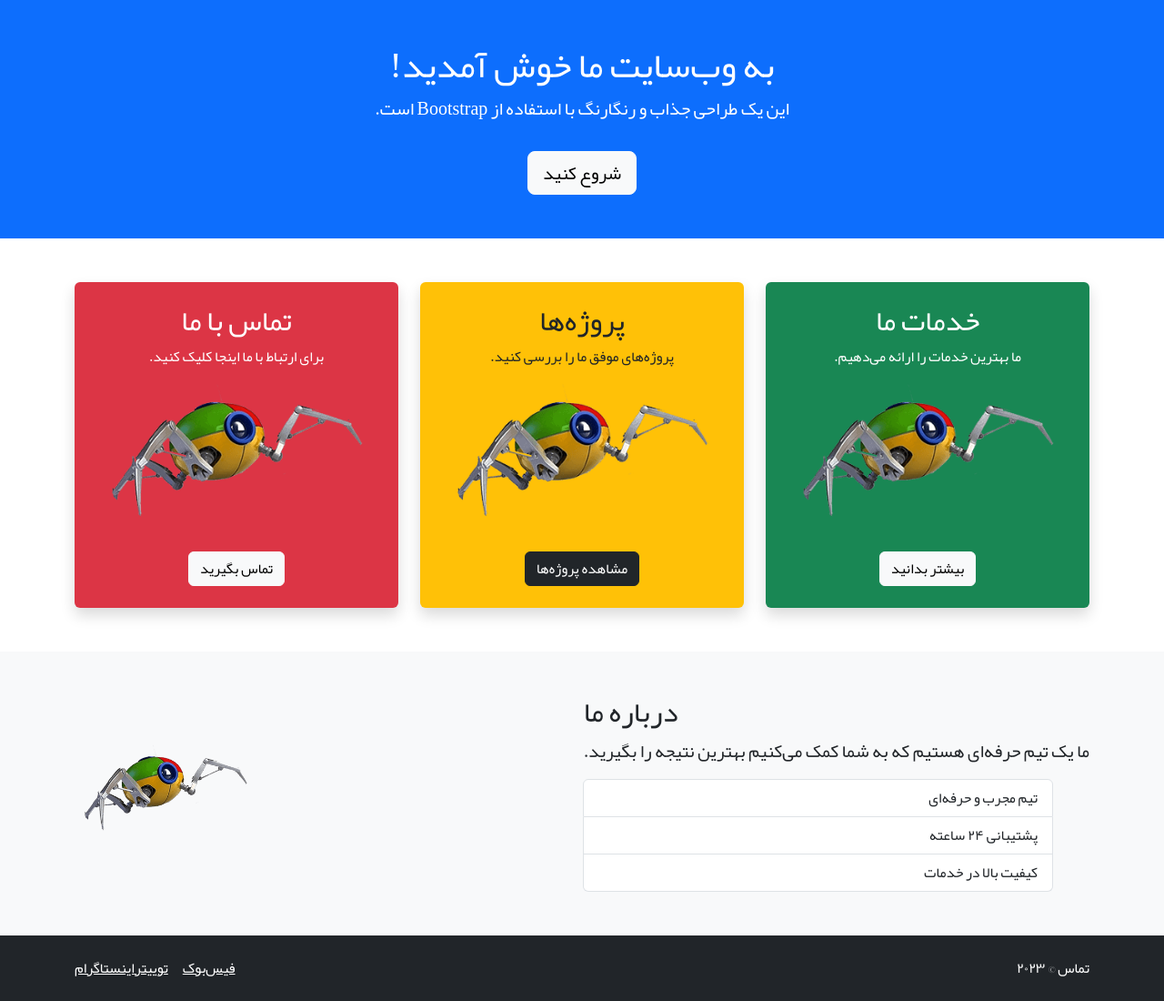
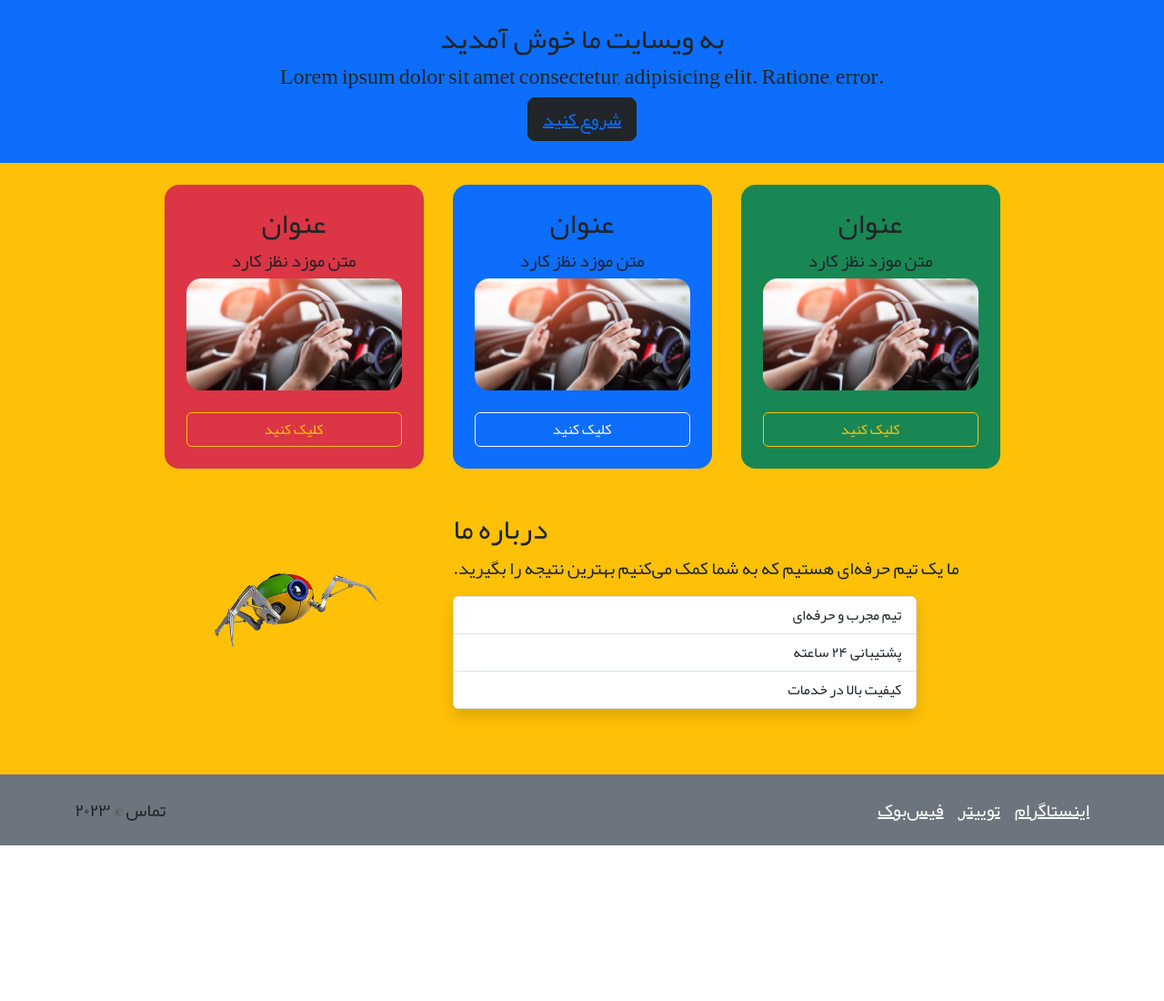
Before and after one commit to AbbasBSK/Web2Project, a plain HTML site: page index.html in a window 1280 px wide. Shown: the whole page at 91% size. After the commit the page ends 929 px from the top, so only its background shows below. Drawn offline with nearby package versions, Linux system fonts and the light colour scheme.

Commit message:
after design the web by my bootstrap clas for session 3 web3 by container and list

```diff
--- a/assets/css/style.css
+++ b/assets/css/style.css
@@ -9,4 +9,6 @@
 
 *{
   font-family: YEKAN;
+  margin: 0 ;
+  padding: 0;
 }
--- a/index.html
+++ b/index.html
@@ -1,84 +1,95 @@
 <!DOCTYPE html>
-<html lang="fa" dir="rtl">
+<html lang="en">
   <head>
-    <meta charset="UTF-8">
-    <meta name="viewport" content="width=device-width, initial-scale=1.0">
-    <title>طراحی جذاب با Bootstrap</title>
-    <!-- لینک به فایل CSS بوت استرپ -->
-    <link href="https://cdn.jsdelivr.net/npm/bootstrap@5.3.0/dist/css/bootstrap.min.css" rel="stylesheet">
-    <link rel="stylesheet" href="/assets/css/style.css">
+    <meta charset="UTF-8" />
+    <meta name="viewport" content="width=device-width, initial-scale=1.0" />
+    <link rel="stylesheet" href="/assets/css/bootstrap/css/bootstrap.min.css" />
+    <link rel="stylesheet" href="/assets/css/style.css" />
+    <title>Document</title>
   </head>
-<body dir="rtl">
-
-    <!-- هدر -->
-    <header class="bg-primary text-white py-5">
-        <div class="container">
-            <div class="d-flex flex-column align-items-center text-center">
-                <h1 class="display-6">به وب‌سایت ما خوش آمدید!</h1>
-                <p class="lead">این یک طراحی جذاب و رنگارنگ با استفاده از Bootstrap است.</p>
-                <a href="#main-content" class="btn btn-light btn-lg mt-3">شروع کنید</a>
-            </div>
-        </div>
+  <body class="">
+    <section class="d-flex flex-column min-vh-100">
+      <header class="bg-primary py-4 d-flex align-items-center flex-column">
+        <h2>به ویسایت ما خوش آمدید</h2>
+        <h4>
+          Lorem ipsum dolor sit amet consectetur, adipisicing elit. Ratione,
+          error.
+        </h4>
+        <button class="btn btn-dark btn-lg"><a href="#contact">شروع کنید</a></button>
       </header>
 
-    <!-- بخش اصلی -->
-    <main id="main-content" class="py-5">
+      <main class="bg-warning  d-flex flex-column py-4">
         <div class="container">
-            <div class="row g-4">
-                <!-- کارت ۱ -->
-                <div class="col-md-4">
-                    <div class="bg-success text-white p-4 rounded shadow d-flex flex-column align-items-center h-100">
-                        <h2>خدمات ما</h2>
-                        <p class="text-center">ما بهترین خدمات را ارائه می‌دهیم.</p>
-                        <img src="/assets/img/google-spider.png" alt="خدمات" class="img-fluid rounded-circle mb-3">
-                        <button class="btn btn-light">بیشتر بدانید</button>
+          <div class="row justify-content-center align-items-center">
+            <!-- کارد 1 -->
+            <div
+              class="col-md-3 mx-md-3 my-md-0 my-3 bg-danger p-4 col-11 rounded-4 text-center d-flex flex-column"
+            >
+              <h2>عنوان</h2>
+              <h5>متن موزد نظز کارد</h5>
+              <img
+                class="img-fluid rounded-4"
+                src="/assets/img/car-03.jpg"
+                alt=""
+              />
+              <br />
+              <button class="btn btn-outline-warning">کلیک کنید</button>
             </div>
+            <!-- کارد 2 -->
+            <div
+              class="col-md-3 mx-md-3 my-md-0 my-3 bg-primary p-4 col-11 rounded-4 text-center d-flex flex-column"
+            >
+              <h2>عنوان</h2>
+              <h5>متن موزد نظز کارد</h5>
+              <img
+                class="img-fluid rounded-4"
+                src="/assets/img/car-03.jpg"
+                alt=""
+              />
+              <br />
+              <button class="btn btn-outline-light">کلیک کنید</button>
             </div>
-                <!-- کارت ۲ -->
-                <div class="col-md-4">
-                    <div class="bg-warning text-dark p-4 rounded shadow d-flex flex-column align-items-center h-100">
-                        <h2>پروژه‌ها</h2>
-                        <p class="text-center">پروژه‌های موفق ما را بررسی کنید.</p>
-                        <img src="/assets/img/google-spider.png" alt="پروژه‌ها" class="img-fluid rounded-circle mb-3">
-                        <button class="btn btn-dark">مشاهده پروژه‌ها</button>
-                    </div>
-                </div>
-                <!-- کارت ۳ -->
-                <div class="col-md-4">
-                    <div class="bg-danger text-white p-4 rounded shadow d-flex flex-column align-items-center h-100">
-                        <h2>تماس با ما</h2>
-                        <p class="text-center">برای ارتباط با ما اینجا کلیک کنید.</p>
-                        <img src="/assets/img/google-spider.png" alt="تماس" class="img-fluid rounded-circle mb-3">
-                        <button class=" btn btn-light">تماس بگیرید</button>
+            <!-- کارد 3 -->
+            <div
+              class="col-md-3 mx-md-3 my-md-0 my-3 bg-success p-4 col-11 rounded-4 text-center d-flex flex-column"
+            >
+              <h2>عنوان</h2>
+              <h5>متن موزد نظز کارد</h5>
+              <img
+                class="img-fluid rounded-4"
+                src="/assets/img/car-03.jpg"
+                alt=""
+              />
+              <br />
+              <button class="btn btn-outline-warning">کلیک کنید</button>
             </div>
           </div>
         </div>
-        </div>
-    </main>
 
-    <!-- بخش درباره ما -->
-    <section class="bg-light py-5">
-        <div class="container">
+        <section dir="rtl" class=" py-5">
+            <div class="container col-md-8">
                 <div class="d-flex flex-column flex-md-row align-items-center justify-content-between">
-                <div class="text-center text-md-start">
+                    <div class="text-center text-md-start ">
                         <h2>درباره ما</h2>
                         <p class="lead">ما یک تیم حرفه‌ای هستیم که به شما کمک می‌کنیم بهترین نتیجه را بگیرید.</p>
-                    <ul  class="list-group">
+                        <ul  class="list-group shadow col-11 d-inline-block">
                             <li class="list-group-item list-group-item-action text-end">تیم مجرب و حرفه‌ای</li>
                             <li class="list-group-item list-group-item-action text-end">پشتیبانی ۲۴ ساعته</li>
                             <li class="list-group-item list-group-item-action text-end">کیفیت بالا در خدمات</li>
                         </ul>
                     </div>
-                <img src="/assets/img/google-spider.png" alt="درباره ما" class="img-fluid rounded-circle mt-4 mt-md-0" style="max-width: 200px;">
+                    <img src="/assets/img/google-spider.png" alt="درباره ما" class=" img-fluid rounded-circle mt-4 mt-md-0 " style="max-width: 200px;">
                 </div>
             </div>
         </section>
+      </main>
 
-    <!-- فوتر -->
-    <footer class="bg-dark text-white py-4">
+      <footer class="lead bg-secondary py-4 text-center">
         <div class="container">
-            <div class="d-flex flex-column flex-md-row justify-content-between align-items-center">
-                <p class="mb-0">تماس &copy; ۲۰۲۳</p>
+          <div
+            class="d-flex flex-column flex-md-row justify-content-between align-items-center"
+          >
+            <p id="contact" class="mb-0">تماس &copy; ۲۰۲۳</p>
             <div class="d-flex mt-3 mt-md-0">
               <a href="#" class="text-white me-3">فیس‌بوک</a>
               <a href="#" class="text-white me-3">توییتر</a>
@@ -87,8 +98,6 @@
           </div>
         </div>
       </footer>
-
-    <!-- لینک به فایل JS بوت استرپ -->
-    <script src="https://cdn.jsdelivr.net/npm/bootstrap@5.3.0/dist/js/bootstrap.bundle.min.js"></script>
+    </section>
   </body>
 </html>
```
Lines whose indentation alone changed are shown as unchanged.
